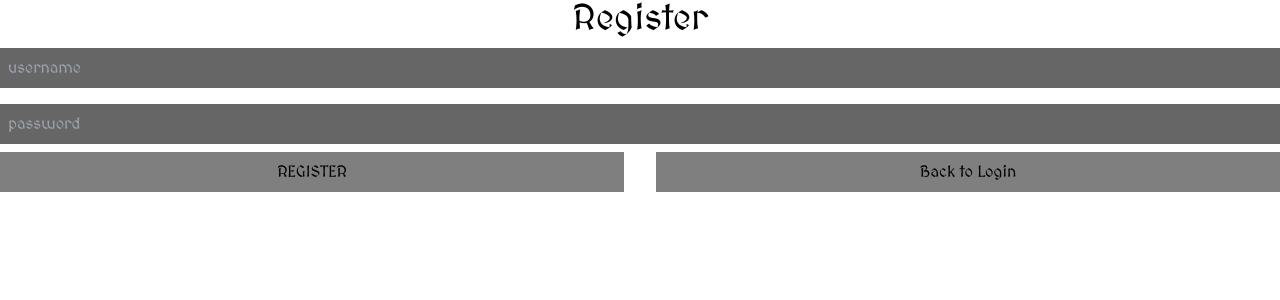
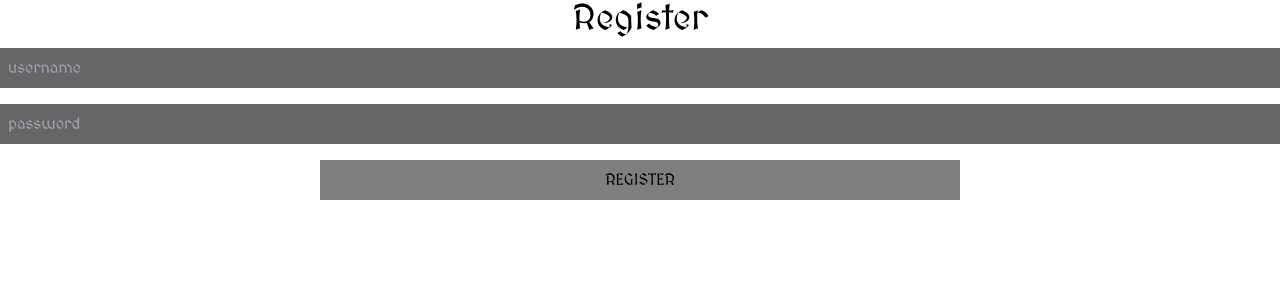
Before and after one commit to dut-inc/baer-clicker-2, a React (Create React App) app in the folder client/: page /register in a window 1280 px wide. Shown: the top 300 px of the page. Built offline with nearby package versions, Linux system fonts and the light colour scheme.

Commit message:
register popup done

```diff
--- a/client/src/components/registerButton.js
+++ b/client/src/components/registerButton.js
@@ -37,15 +37,25 @@ const RegisterButton = () => {
         <div className="fixed inset-0 bg-[#000000]/60 bg-opacity-50 overflow-y-auto h-full w-full flex items-center justify-center">
           <div
             ref={popupRef}
-            className="bg-[#554545] p-5 rounded-lg shadow-xl relative w-96 h-96 max-w-md max-h-md"
+            className="flex flex-col bg-[#554545] p-5 rounded-lg shadow-xl relative max-w-md max-h-md"
           >
             <button
               onClick={hidePopup}
-              className="absolute top-2 right-2 text-gray-600 hover:text-gray-800"
+              className="absolute top-2 right-2 text-gray-600 font-default hover:text-gray-800 text-xl"
             >
               &times;
             </button>
             <Register></Register>
+            <div className="flex flex-row -mt-4 m-auto font-default">
+                <p>Already have an account? Login&nbsp;</p>
+                <button
+                  onClick={hidePopup}
+                  className="font-default underline"
+                >
+                here
+                </button>
+            </div>
+
           </div>
         </div>
       )}
--- a/client/src/pages/Login.js
+++ b/client/src/pages/Login.js
@@ -84,10 +84,6 @@ export default function Register() {
         }
     }
 
-    const navLogin = () => {
-        navigate("/login")
-    }
-
     return (<>
         <div>
             <div class="flex justify-center">
@@ -97,14 +93,9 @@ export default function Register() {
         <div class="grid grid-rows-2">
             <input class="my-2 p-2 font-default hover:bg-[#000000]/80 focus:bg-[#000000]/80 focus:outline-none bg-[rgba(0,0,0,0.6)]" ref={userRef} type="text" id="username" name="usernameRegister" placeholder="username"></input>
             <input class="my-2 p-2 font-default hover:bg-[#000000]/80 focus:bg-[#000000]/80 focus:outline-none bg-[rgba(0,0,0,0.6)]" ref={pwRef} type="text" id="password" name="passwordRegister" placeholder="password"></input>
-            <div class="mt-auto flex flex-row w-[100%]">
-                <button class="w-[50%] p-2 mr-8 text-center font-default hover:bg-[#000000]/80 bg-[#000000]/50" onClick={() => registry()}type="submit">
+            <button class="w-[50%] p-2 my-2 m-auto text-center font-default hover:bg-[#000000]/80 bg-[#000000]/50" onClick={() => registry()}type="submit">
                 REGISTER
-                </button>
-                <button className="w-[50%] p-2 ml-auto text-center font-default hover:bg-[#000000]/80 bg-[#000000]/50" onClick={() => navLogin()}>
-                Back to Login
-                </button>
-            </div>
+            </button>
             <p>{status}</p> <br></br>
         </div>
         </>
```
